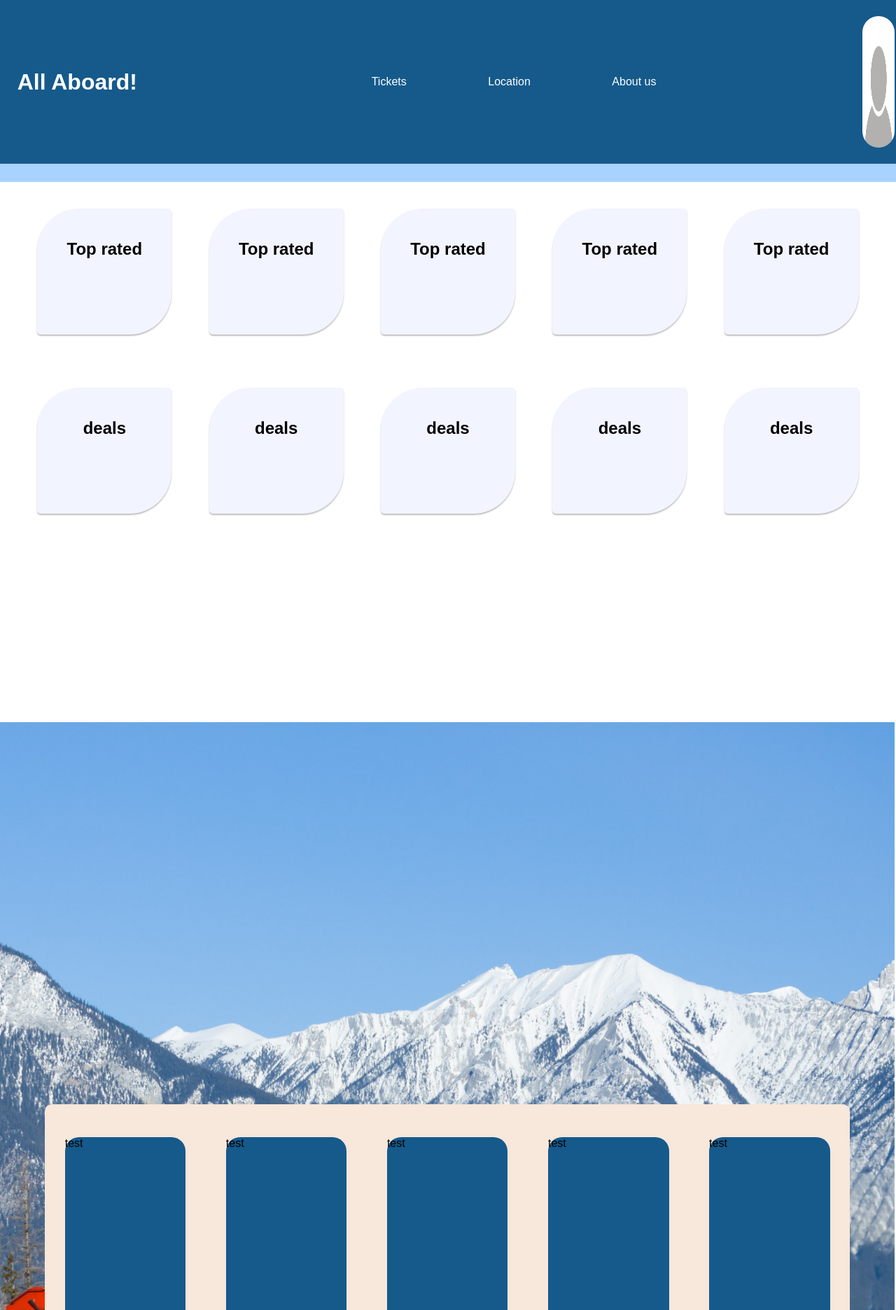
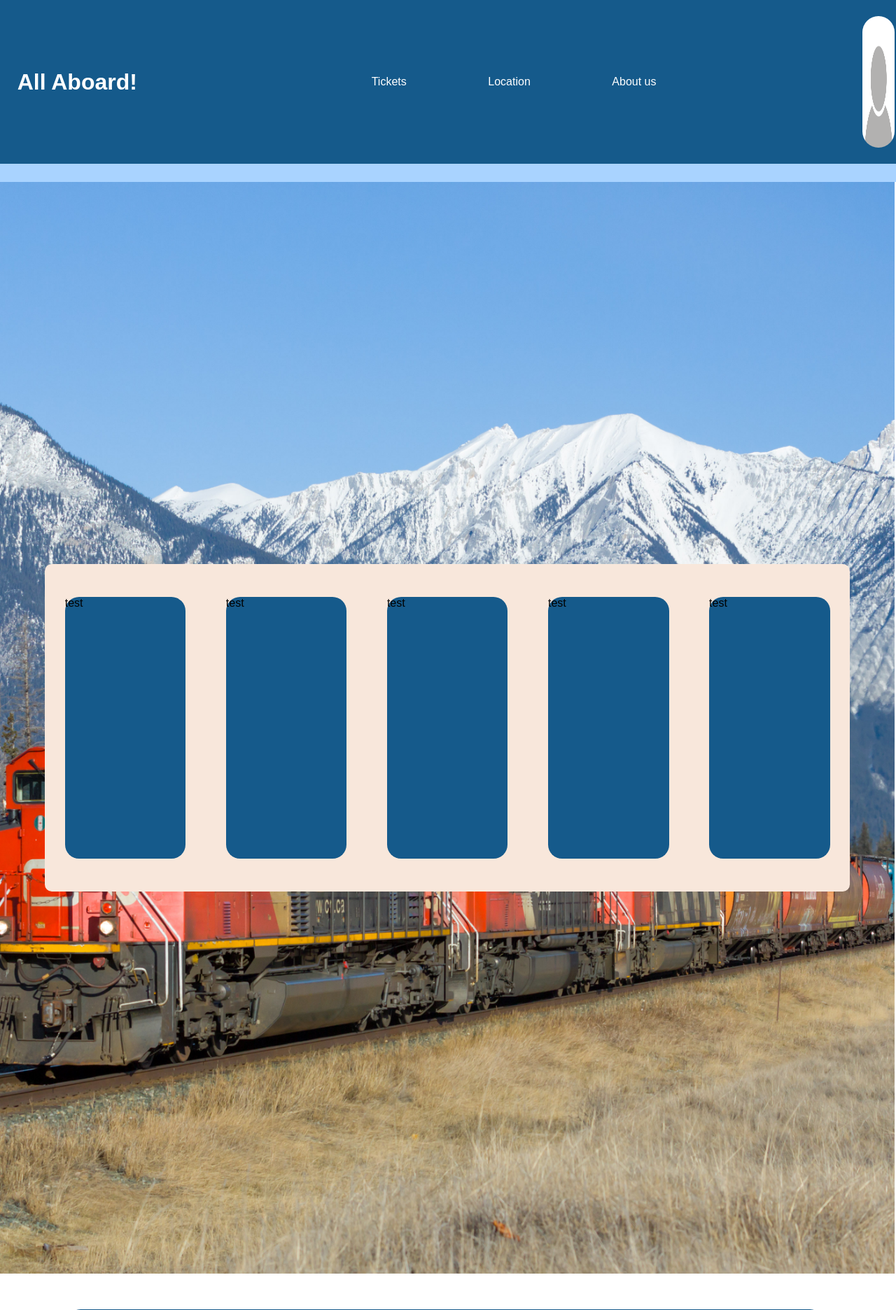
Before and after one commit to NotDetective/allaboard, a PHP site: page / in a window 1280 px wide; the page is wider, and only the part inside the window is pictured. Shown: the top 1872 px of that part at 70% size. Run offline with PHP 8.4, Linux system fonts and the light colour scheme; grey boxes are pictures that could not be loaded.

Commit message:
index fixed
fixed some minor design flaws.

```diff
--- a/css/index.css
+++ b/css/index.css
@@ -8,49 +8,13 @@
   --db: #201E50;
 }
 
-*{
 
-  /*border: 1vh solid greenyellow;*/
-}
 
 main{
   color: black;
 }
 
-.menu{
-  width: 100vw;
-  height: 20vw;
-
-  display: flex;
-  flex-direction: row;
-  flex-wrap: nowrap;
-  justify-content: space-evenly;
-  align-items: center;
-  align-content: center;
-}
-
-.toprated{
-  width: 15%;
-  height: 70%;
-  left: 5%;
-  top: 15%;
-
-  background-color: var(--bw) ;
-  box-shadow: 0px 2px 2px rgba(0, 0, 0, 0.25);
-  border-radius: 60px 5px;
-
-  display: flex;
-  flex-direction: column;
-  flex-wrap: nowrap;
-  justify-content: center;
-  align-items: center;
-  align-content: center;
-
-
-}
-
 .containerss {
-  margin-top: 10vh;
   width: 100.5%;
   height: 60vh;
   position: relative;
@@ -103,19 +67,16 @@ main{
   overflow: scroll;
   height: 120vh;
   width: auto;
+
   display: flex;
   flex-direction: column;
-  justify-content: space-evenly;
   align-items: center;
-  padding-top: 6%;
   align-content: flex-start;
-  flex-wrap: nowrap;
 }
 
 
 .ticket {
   background-color: var(--bl);
-  height: 40vh;
   width: 85%;
   max-width: 85%;
   border-radius: 20px;
@@ -129,6 +90,16 @@ main{
   justify-content: space-around;
   align-items: center;
   align-content: space-around;
+}
+
+.ticketPlaceholder {
+  border: 0vh solid white;
+  width: 85%;
+  max-width: 85%;
+  border-radius: 20px;
+  margin-top: 2%;
+  margin-left: auto;
+  margin-right: auto;
 }
 
 .imgholder{
--- a/index.php
+++ b/index.php
@@ -16,29 +16,6 @@
 <body>
     <?php include'header.php'; ?>
     <main>
-        <?php
-        echo"<div class='menu'>";
-            for ($i=0; $i <= 4; $i++) {
-                echo "<div class='toprated'>
-                            <h2>Top rated</h2>
-                            <div></div>
-                            <p></p>
-                            <p></p>
-                        </div>";
-            }
-            echo "</div>"  ;
-            echo"<div class='menu'>";
-            for ($i=0; $i <= 4; $i++) {
-                echo "<div class='toprated'>
-                            <h2>deals</h2>
-                            <div></div>
-                            <p></p>
-                            <p></p>
-                        </div>";
-            }
-            echo "</div>";
-        ?>
-
             <div class="containerss">
                 <div class="flexbox">
                     <div class="overlayss">
@@ -53,6 +30,8 @@
             </div>
 
             <div class="containerTicket">
+
+            <div class="ticketPlaceholder"></div>
                 <?php
                 // maak de "for", een "foreach" statement.
                     for ($i=0; $i <= 19; $i++) {
@@ -77,6 +56,7 @@
                             </div>";
                     }
                 ?>
+                <div class="ticketPlaceholder"></div>
             </div>
 
     </main>
```
